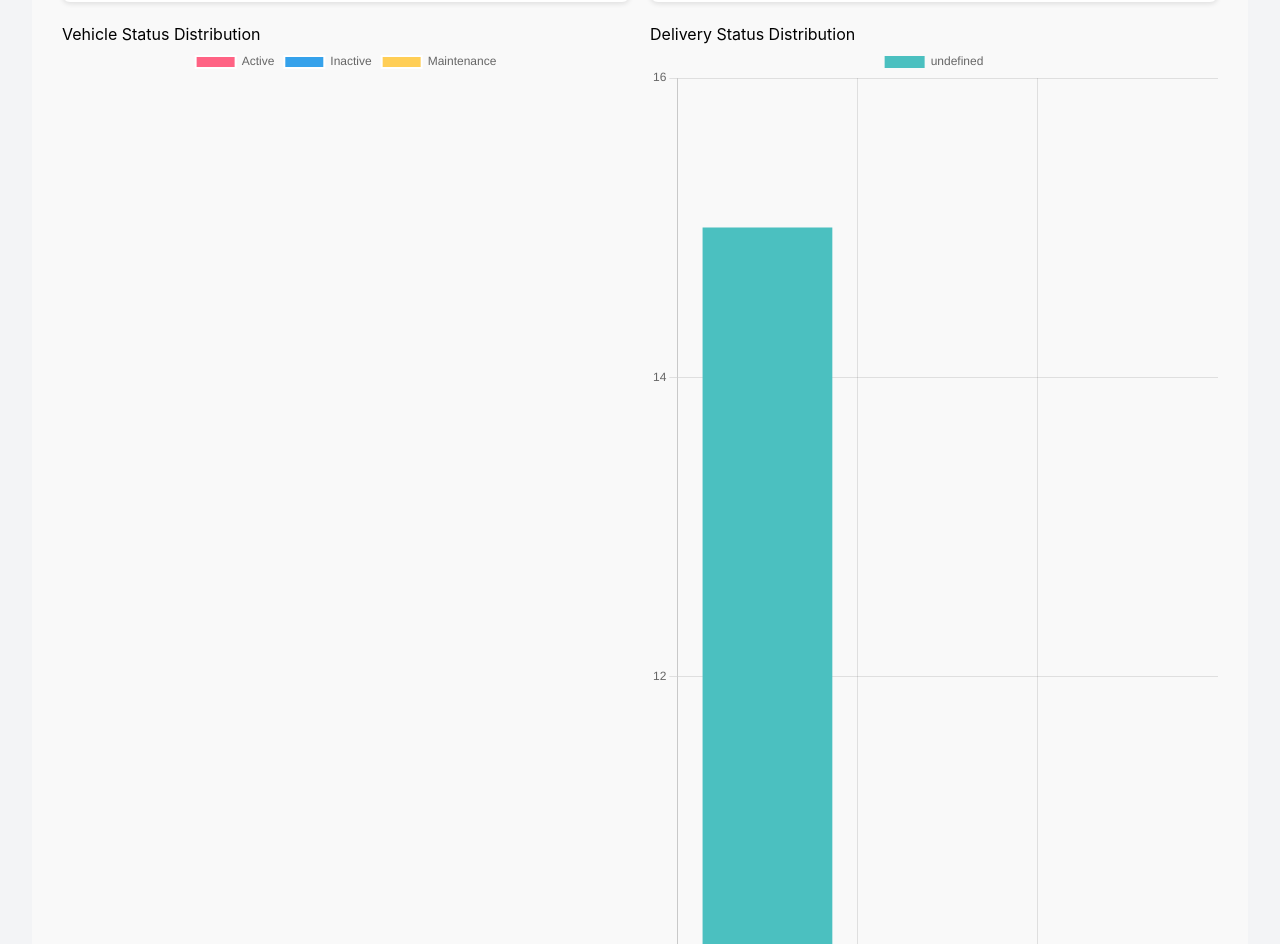
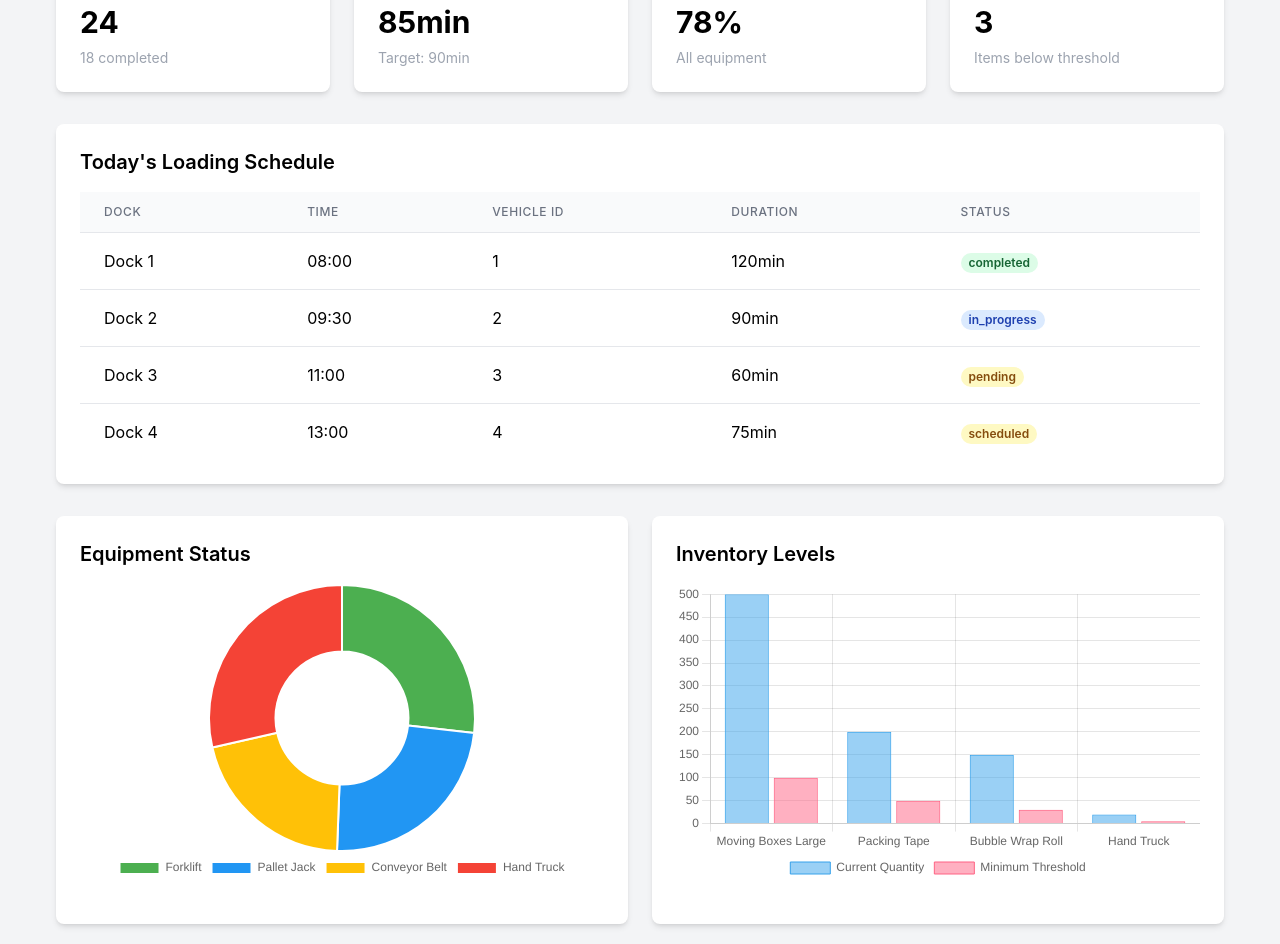
Before and after one commit to Stevecmd/Fleetflow, a React (Create React App) app in the folder frontend/: page /dashboard/loader in a window 1280 px wide. Shown: the part 228-1172 px from the top of the page. Built offline with nearby package versions, Linux system fonts and the light colour scheme; no server answers; sample sign-in values are in the browser's storage.

Commit message:
feat: Implement new authentication flow with improved user experience and security measures

```diff
--- a/frontend/src/features/dashboard/LoaderDashboard.tsx
+++ b/frontend/src/features/dashboard/LoaderDashboard.tsx
@@ -1,6 +1,6 @@
 import React, { useEffect, useState } from 'react';
-import { Bar, Pie } from "react-chartjs-2";
-import axios from "axios";
+import '../../config/chartConfig';
+import { Bar, Doughnut } from "react-chartjs-2";
 
 /**
  * A dashboard for loader users displaying vehicle and delivery statuses.
@@ -8,72 +8,203 @@ import axios from "axios";
  * @returns A component displaying the loader dashboard.
  */
 const LoaderDashboard: React.FC = () => {
-    const [vehicleData, setVehicleData] = useState<{ status: string; count: number }[] | null>(null);
-    const [deliveryData, setDeliveryData] = useState<{ status: string; count: number }[] | null>(null);
+    const [loadingSchedules, setLoadingSchedules] = useState<any[]>([]);
+    const [warehouseInventory, setWarehouseInventory] = useState<any[]>([]);
+    const [equipmentStatus, setEquipmentStatus] = useState<any[]>([]);
+    const [dailyStats, setDailyStats] = useState<any>({});
 
-    const fetchData = async () => {
-        // Dummy data for vehicle statuses
-        const vehiclesDummyData = [
-            { status: 'Active', count: 10 },
-            { status: 'Inactive', count: 5 },
-            { status: 'Maintenance', count: 3 },
+    const fetchDashboardData = async () => {
+        // Loading schedules from loading_schedules table
+        const scheduleDummyData = [
+            { dock_number: 'Dock 1', vehicle_id: 1, scheduled_time: '08:00', status: 'completed', estimated_duration: 120 },
+            { dock_number: 'Dock 2', vehicle_id: 2, scheduled_time: '09:30', status: 'in_progress', estimated_duration: 90 },
+            { dock_number: 'Dock 3', vehicle_id: 3, scheduled_time: '11:00', status: 'pending', estimated_duration: 60 },
+            { dock_number: 'Dock 4', vehicle_id: 4, scheduled_time: '13:00', status: 'scheduled', estimated_duration: 75 }
         ];
 
-        // Dummy data for delivery statuses
-        const deliveriesDummyData = [
-            { status: 'Delivered', count: 15 },
-            { status: 'In Transit', count: 7 },
-            { status: 'Pending', count: 2 },
+        // Inventory data from warehouse_inventory table
+        const inventoryDummyData = [
+            { item_name: 'Moving Boxes Large', quantity: 500, minimum_threshold: 100, item_category: 'Packaging' },
+            { item_name: 'Packing Tape', quantity: 200, minimum_threshold: 50, item_category: 'Supplies' },
+            { item_name: 'Bubble Wrap Roll', quantity: 150, minimum_threshold: 30, item_category: 'Packaging' },
+            { item_name: 'Hand Truck', quantity: 20, minimum_threshold: 5, item_category: 'Equipment' }
         ];
 
-        // Simulate a delay to mimic an API call
+        // Equipment status from warehouse_equipment table
+        const equipmentDummyData = [
+            { equipment_type: 'Forklift', status: 'operational', condition_rating: 4.5, equipment_id: 'EQ001' },
+            { equipment_type: 'Pallet Jack', status: 'operational', condition_rating: 4.0, equipment_id: 'EQ002' },
+            { equipment_type: 'Conveyor Belt', status: 'maintenance', condition_rating: 3.5, equipment_id: 'EQ003' },
+            { equipment_type: 'Hand Truck', status: 'operational', condition_rating: 4.8, equipment_id: 'EQ004' }
+        ];
+
+        // Daily statistics
+        const dailyStatsDummy = {
+            total_loadings: 24,
+            completed_loadings: 18,
+            pending_loadings: 6,
+            average_loading_time: 85,
+            equipment_utilization: 78,
+            inventory_alerts: 3
+        };
+
         setTimeout(() => {
-            setVehicleData(vehiclesDummyData);
-            setDeliveryData(deliveriesDummyData);
+            setLoadingSchedules(scheduleDummyData);
+            setWarehouseInventory(inventoryDummyData);
+            setEquipmentStatus(equipmentDummyData);
+            setDailyStats(dailyStatsDummy);
         }, 1000);
     };
 
     useEffect(() => {
-        fetchData();
+        fetchDashboardData();
     }, []);
 
-    const vehicleStatusChart = {
-        labels: vehicleData ? vehicleData.map((v) => v.status) : [],
-        datasets: [{
-            data: vehicleData ? vehicleData.map((v) => v.count) : [],
-            backgroundColor: ['#FF6384', '#36A2EB', '#FFCE56'],
-        }],
+    const CardMetric = ({ title, value, subtitle }: { title: string; value: string | number; subtitle?: string }) => (
+        <div className="bg-white p-6 rounded-lg shadow-md">
+            <h3 className="text-gray-500 text-sm font-medium">{title}</h3>
+            <p className="text-3xl font-bold mt-2">{value}</p>
+            {subtitle && <p className="text-gray-400 text-sm mt-2">{subtitle}</p>}
+        </div>
+    );
+
+    const chartContainerStyle = {
+        height: '300px',
+        position: 'relative' as const,
+        marginBottom: '1rem'
     };
 
-    const deliveryStatusChart = {
-        labels: deliveryData ? deliveryData.map((d) => d.status) : [],
+    const chartOptions = {
+        responsive: true,
+        maintainAspectRatio: false,
+        plugins: {
+            legend: {
+                position: 'bottom' as const
+            }
+        }
+    };
+
+    const equipmentStatusChart = {
+        labels: equipmentStatus?.map(e => e.equipment_type) || [],
         datasets: [{
-            data: deliveryData ? deliveryData.map((d) => d.count) : [],
-            backgroundColor: ['#4BC0C0', '#FF9F40', '#9966FF'],
-        }],
+            label: 'Equipment Condition Rating',
+            data: equipmentStatus?.map(e => e.condition_rating) || [],
+            backgroundColor: ['#4CAF50', '#2196F3', '#FFC107', '#F44336'],
+        }]
+    };
+
+    const inventoryChart = {
+        labels: warehouseInventory?.map(i => i.item_name) || [],
+        datasets: [{
+            label: 'Current Quantity',
+            data: warehouseInventory?.map(i => i.quantity) || [],
+            backgroundColor: 'rgba(54, 162, 235, 0.5)',
+            borderColor: 'rgba(54, 162, 235, 1)',
+            borderWidth: 1,
+        }, {
+            label: 'Minimum Threshold',
+            data: warehouseInventory?.map(i => i.minimum_threshold) || [],
+            backgroundColor: 'rgba(255, 99, 132, 0.5)',
+            borderColor: 'rgba(255, 99, 132, 1)',
+            borderWidth: 1,
+        }]
     };
 
     return (
-        <div style={{ padding: '20px', backgroundColor: '#f9f9f9' }}>
-            <h1 style={{ textAlign: 'center', marginBottom: '20px' }}>Loader Dashboard</h1>
-            <div style={{ display: 'flex', justifyContent: 'space-around', marginBottom: '20px' }}>
-                <div style={{ backgroundColor: 'white', padding: '15px', borderRadius: '8px', boxShadow: '0 2px 5px rgba(0, 0, 0, 0.1)', flex: 1, margin: '0 10px', textAlign: 'center' }}>
-                    <h2>Total Vehicles</h2>
-                    <p>{vehicleData ? vehicleData.reduce((acc: number, v) => acc + v.count, 0) : 0}</p>
-                </div>
-                <div style={{ backgroundColor: 'white', padding: '15px', borderRadius: '8px', boxShadow: '0 2px 5px rgba(0, 0, 0, 0.1)', flex: 1, margin: '0 10px', textAlign: 'center' }}>
-                    <h2>Total Deliveries</h2>
-                    <p>{deliveryData ? deliveryData.reduce((acc: number, d) => acc + d.count, 0) : 0}</p>
+        <div className="p-6 bg-gray-100 min-h-screen">
+            <h1 className="text-3xl font-bold mb-8">Warehouse Operations Dashboard</h1>
+
+            {/* Key Metrics */}
+            <div className="grid grid-cols-1 md:grid-cols-4 gap-6 mb-8">
+                <CardMetric
+                    title="Total Loadings Today"
+                    value={dailyStats.total_loadings || 0}
+                    subtitle={`${dailyStats.completed_loadings || 0} completed`}
+                />
+                <CardMetric
+                    title="Average Loading Time"
+                    value={`${dailyStats.average_loading_time || 0}min`}
+                    subtitle="Target: 90min"
+                />
+                <CardMetric
+                    title="Equipment Utilization"
+                    value={`${dailyStats.equipment_utilization || 0}%`}
+                    subtitle="All equipment"
+                />
+                <CardMetric
+                    title="Inventory Alerts"
+                    value={dailyStats.inventory_alerts || 0}
+                    subtitle="Items below threshold"
+                />
+            </div>
+
+            {/* Loading Schedule */}
+            <div className="bg-white p-6 rounded-lg shadow-md mb-8">
+                <h2 className="text-xl font-semibold mb-4">Today's Loading Schedule</h2>
+                <div className="overflow-x-auto">
+                    <table className="min-w-full divide-y divide-gray-200">
+                        <thead>
+                            <tr>
+                                <th className="px-6 py-3 bg-gray-50 text-left text-xs font-medium text-gray-500 uppercase tracking-wider">Dock</th>
+                                <th className="px-6 py-3 bg-gray-50 text-left text-xs font-medium text-gray-500 uppercase tracking-wider">Time</th>
+                                <th className="px-6 py-3 bg-gray-50 text-left text-xs font-medium text-gray-500 uppercase tracking-wider">Vehicle ID</th>
+                                <th className="px-6 py-3 bg-gray-50 text-left text-xs font-medium text-gray-500 uppercase tracking-wider">Duration</th>
+                                <th className="px-6 py-3 bg-gray-50 text-left text-xs font-medium text-gray-500 uppercase tracking-wider">Status</th>
+                            </tr>
+                        </thead>
+                        <tbody className="bg-white divide-y divide-gray-200">
+                            {loadingSchedules.map((schedule, index) => (
+                                <tr key={index}>
+                                    <td className="px-6 py-4 whitespace-nowrap">{schedule.dock_number}</td>
+                                    <td className="px-6 py-4 whitespace-nowrap">{schedule.scheduled_time}</td>
+                                    <td className="px-6 py-4 whitespace-nowrap">{schedule.vehicle_id}</td>
+                                    <td className="px-6 py-4 whitespace-nowrap">{schedule.estimated_duration}min</td>
+                                    <td className="px-6 py-4 whitespace-nowrap">
+                                        <span className={`px-2 inline-flex text-xs leading-5 font-semibold rounded-full
+                                            ${schedule.status === 'completed' ? 'bg-green-100 text-green-800' :
+                                            schedule.status === 'in_progress' ? 'bg-blue-100 text-blue-800' :
+                                            'bg-yellow-100 text-yellow-800'}`}>
+                                            {schedule.status}
+                                        </span>
+                                    </td>
+                                </tr>
+                            ))}
+                        </tbody>
+                    </table>
                 </div>
             </div>
-            <div style={{ display: 'flex', justifyContent: 'space-around' }}>
-                <div style={{ flex: 1, margin: '0 10px' }}>
-                    <h2>Vehicle Status Distribution</h2>
-                    {vehicleData && <Pie data={vehicleStatusChart} />}
+
+            {/* Charts Grid */}
+            <div className="grid grid-cols-1 md:grid-cols-2 gap-6">
+                <div className="bg-white p-6 rounded-lg shadow-md">
+                    <h2 className="text-xl font-semibold mb-4">Equipment Status</h2>
+                    <div style={chartContainerStyle}>
+                        {equipmentStatus && (
+                            <Doughnut
+                                data={equipmentStatusChart}
+                                options={chartOptions}
+                            />
+                        )}
+                    </div>
                 </div>
-                <div style={{ flex: 1, margin: '0 10px' }}>
-                    <h2>Delivery Status Distribution</h2>
-                    {deliveryData && <Bar data={deliveryStatusChart} />}
+
+                <div className="bg-white p-6 rounded-lg shadow-md">
+                    <h2 className="text-xl font-semibold mb-4">Inventory Levels</h2>
+                    <div style={chartContainerStyle}>
+                        {warehouseInventory && (
+                            <Bar
+                                data={inventoryChart}
+                                options={{
+                                    ...chartOptions,
+                                    scales: {
+                                        y: {
+                                            beginAtZero: true
+                                        }
+                                    }
+                                }}
+                            />
+                        )}
+                    </div>
                 </div>
             </div>
         </div>
```
